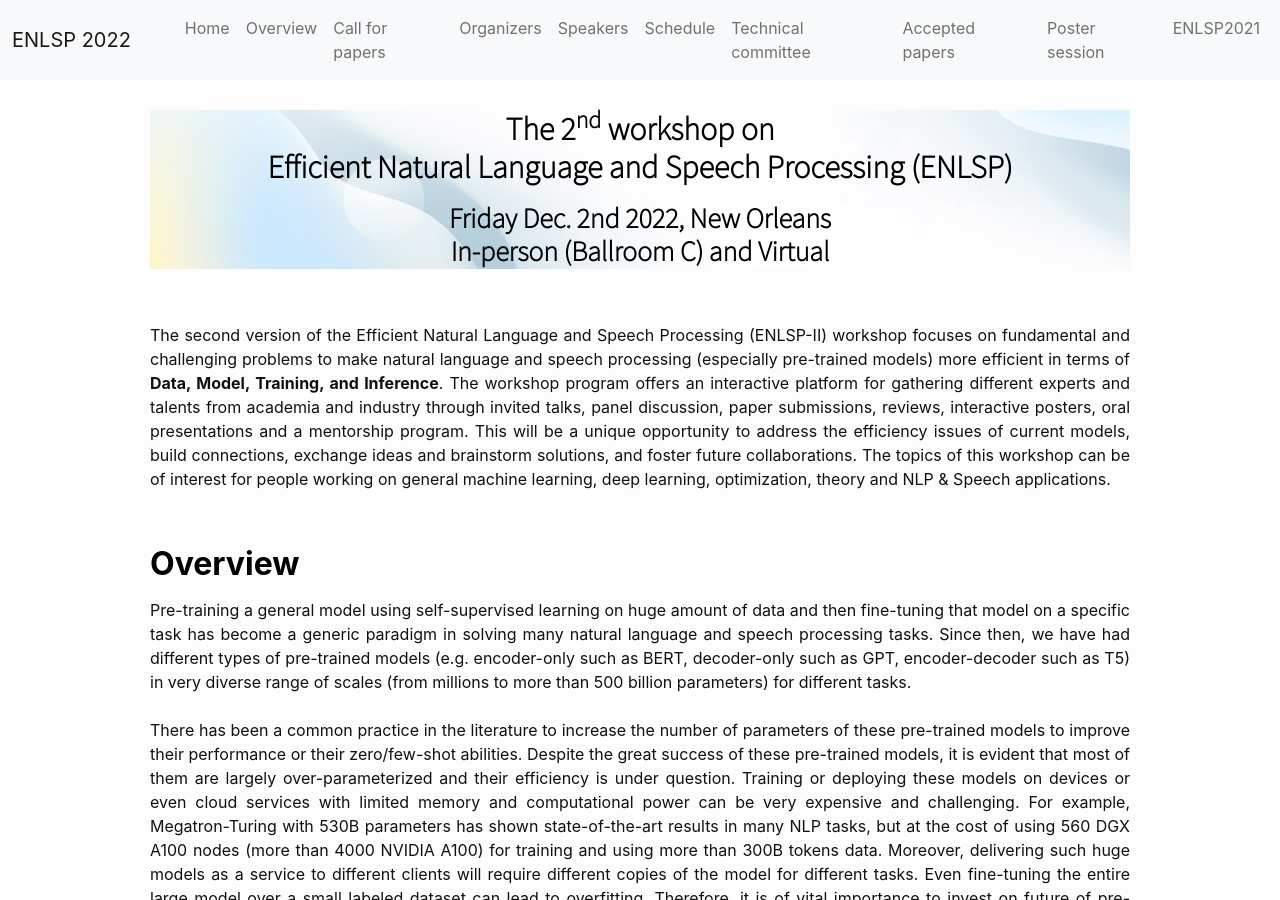
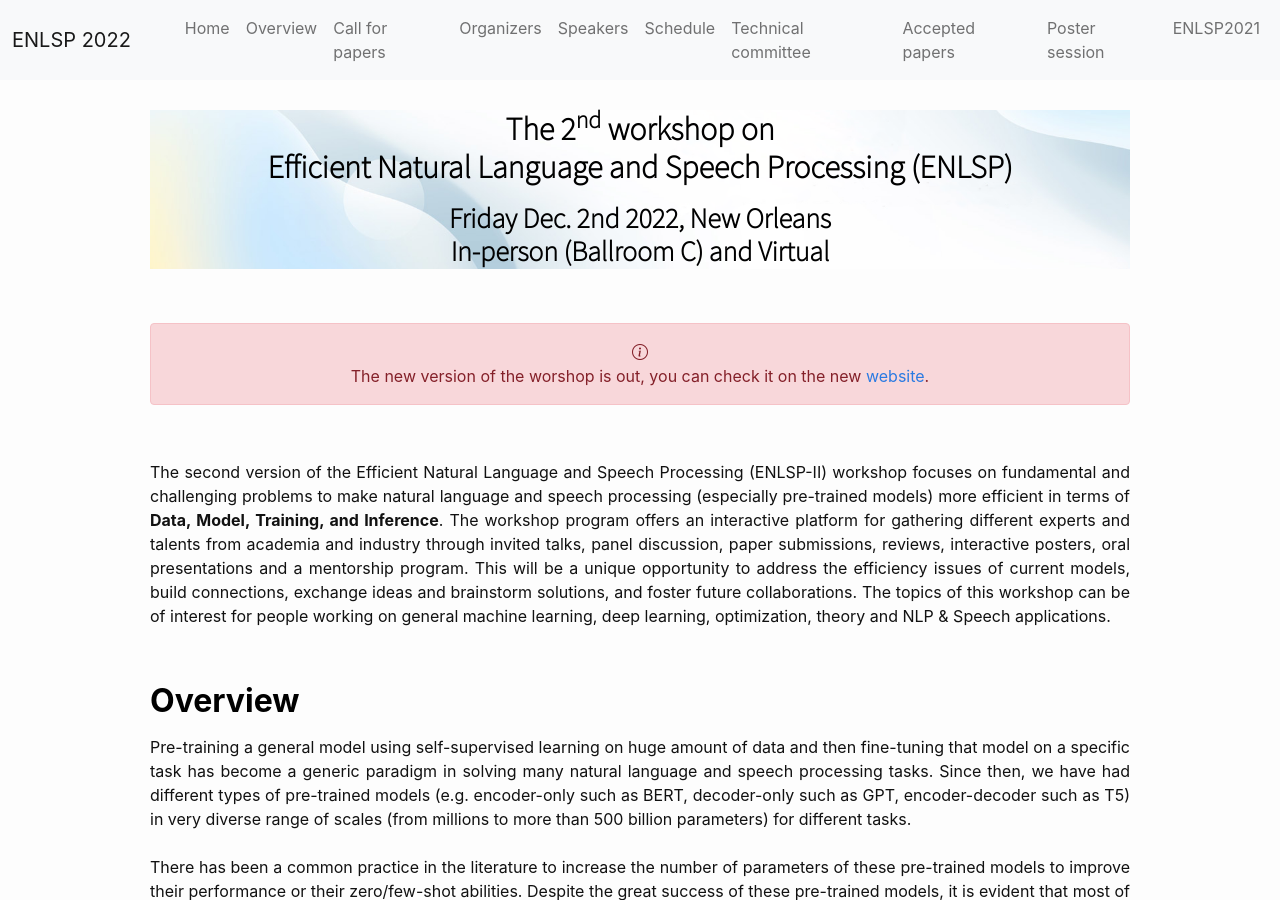
Before and after one commit to neurips2022-enlsp/neurips2022-enlsp.github.io, a Jekyll site: the page built from index.md, in a window 1280 px wide and 900 px high. Built offline with Jekyll 4.4.1, drawn with Linux system fonts in a browser that asks for light colours; nearby versions of some CDN libraries.

Commit message:
Update index.md
Banner for new website

```diff
--- a/index.md
+++ b/index.md
@@ -11,6 +11,14 @@ layout: home
 	<center>
 		<h2 class="blackpar_title" >The 2<sup>nd</sup> workshop on<br>Efficient Natural Language and Speech Processing (ENLSP)</h2>
 		<h3 class="blackpar_title">Friday Dec. 2nd 2022, New Orleans <br> <b>In-person</b> (Ballroom C) and <b>Virtual</b> </h3>
+	</center>
+</div>
+<br>
+<div class="alert alert-danger" role="alert">
+	<center>
+		<i class="bi bi-info-circle"></i>
+		<br>
+		The new version of the worshop is out, you can check it on the new <a href="https://neurips2023-enlsp.github.io/">website</a>.
 	</center>
 </div>
 <br>
```
